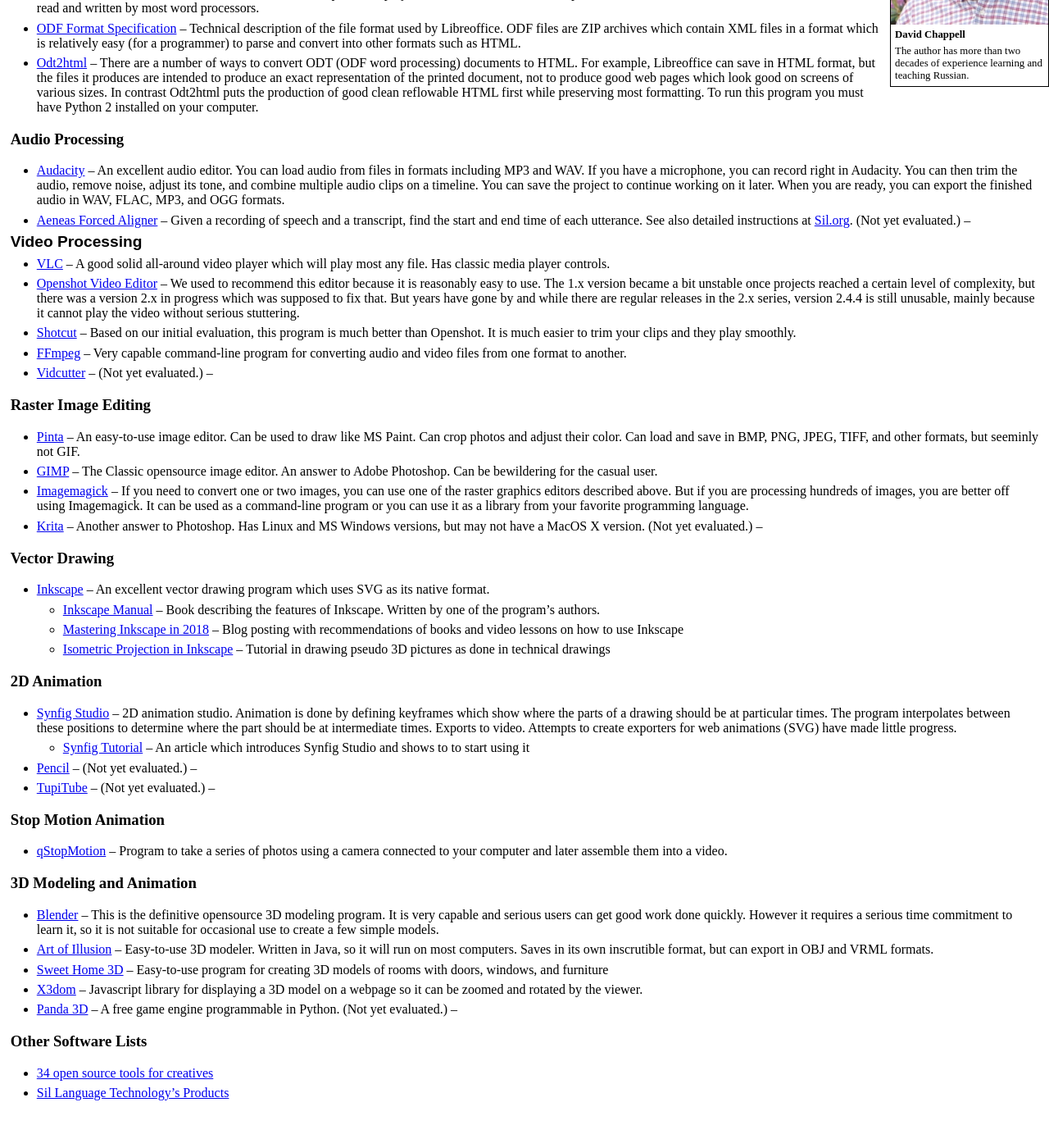
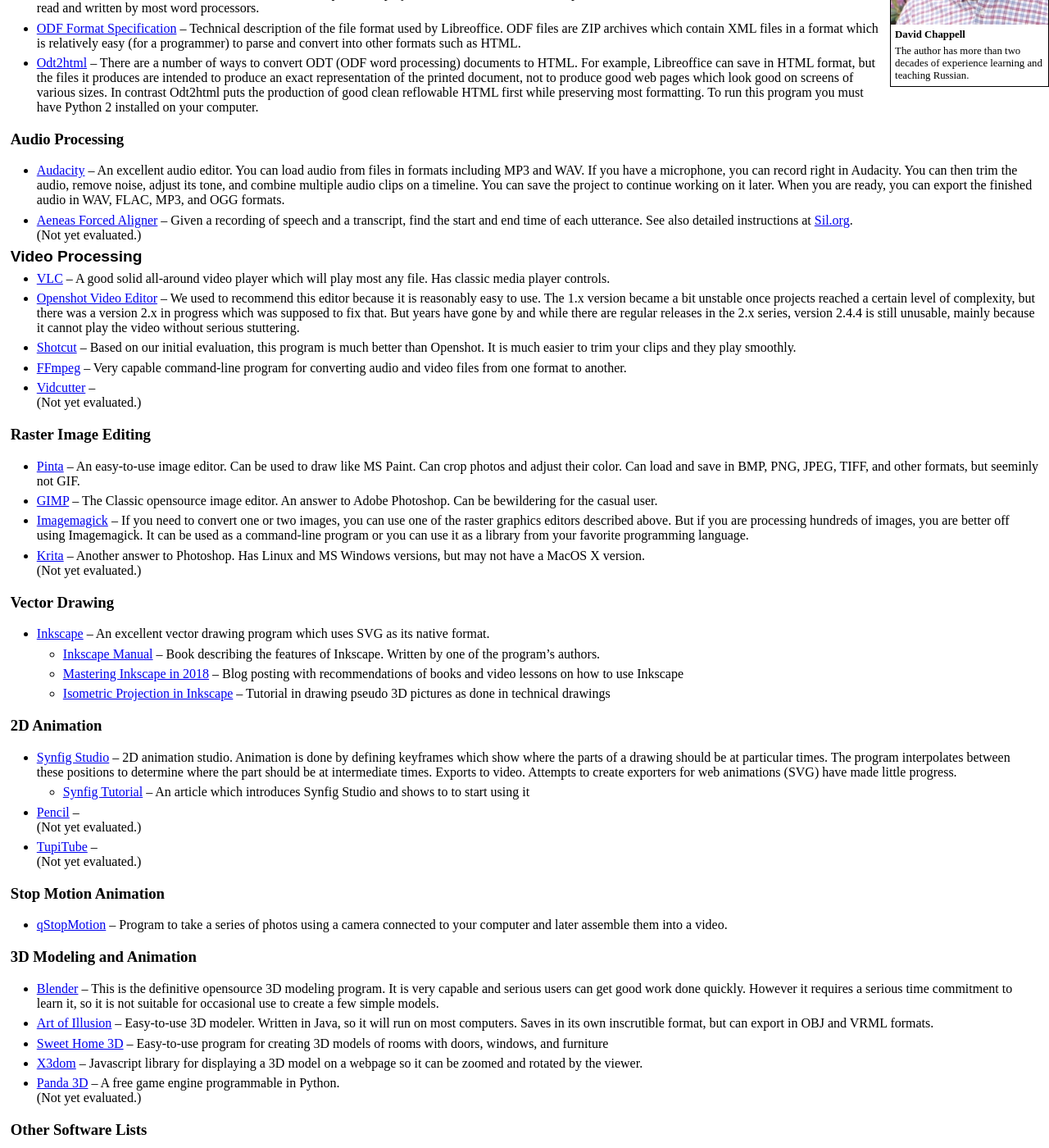
Before and after one commit to david672orford/russian-language-list, a Jekyll site: the page built from for-instructors/software.md, in a window 1280 px wide and 1400 px high, scrolled down 267 px. Shown: the whole window at 82% size. Built offline with Jekyll 4.4.1, drawn with Linux system fonts in a browser that asks for light colours; our own code applies the rules of GitHub Pages for plain Markdown files; before the commit the page ends 1641 px from its top, so only the background shows below that.

Commit message:
formatting

```diff
--- a/for-instructors/software.md
+++ b/for-instructors/software.md
@@ -39,7 +39,7 @@
 	Given a recording of speech and a transcript, find the start and end
 	time of each utterance. See also detailed instructions at
 	[Sil.org](http://software.sil.org/downloads/r/readingappbuilder/Reading-App-Builder-07-Using-aeneas-for-Audio-Text-Synchronization.pdf).
-	(Not yet evaluated.) --
+	<br>(Not yet evaluated.)
 
 ## Video Processing
 * [VLC](https://www.videolan.org) --
@@ -59,7 +59,7 @@
 	Very capable command-line program for converting audio and video files
 	from one format to another.
 * [Vidcutter](https://github.com/ozmartian/vidcutter) --
-	(Not yet evaluated.) --
+	<br>(Not yet evaluated.)
 
 ### Raster Image Editing
 * [Pinta](https://pinta-project.com) --
@@ -78,7 +78,7 @@
 * [Krita](https://krita.org) --
 	Another answer to Photoshop. Has Linux and MS Windows versions, but may
 	not have a MacOS X version.
-	(Not yet evaluated.) --
+	<br>(Not yet evaluated.)
 
 ### Vector Drawing
 * [Inkscape](https://inkscape.org/) --
@@ -102,9 +102,9 @@
   * [Synfig Tutorial](https://opensource.com/article/16/12/synfig-studio-animation-software-tutorial) --
       An article which introduces Synfig Studio and shows to to start using it
 * [Pencil](https://www.pencil2d.org) --
-    (Not yet evaluated.) --
+    <br>(Not yet evaluated.)
 * [TupiTube](http://www.tupitube.com/) --
-    (Not yet evaluated.) --
+    <br>(Not yet evaluated.)
 
 ### Stop Motion Animation
 * [qStopMotion](http://www.qstopmotion.org) --
@@ -127,7 +127,7 @@
 	zoomed and rotated by the viewer.
 * [Panda 3D](https://www.panda3d.org) --
 	A free game engine programmable in Python.
-	(Not yet evaluated.) --
+	<br>(Not yet evaluated.)
 
 ### Other Software Lists
 * [34 open source tools for creatives](https://opensource.com/article/16/12/yearbook-top-open-source-creative-tools-2016)
```
